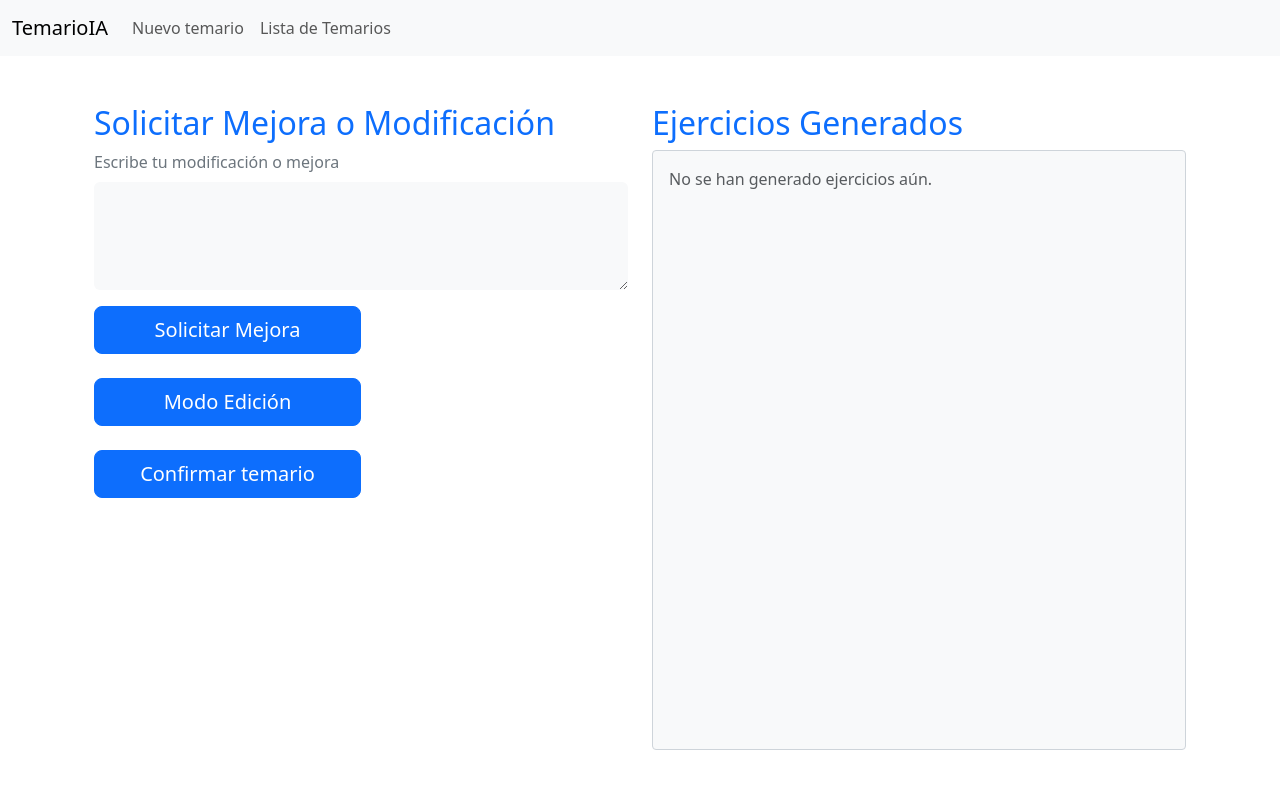
After one commit to Roscow/desafioKiss, a Django app: page /mostrar_temario in a window 1280 px wide. The commit adds this page. Run offline with Django 5.2, Linux system fonts and the light colour scheme; some libraries are stand-ins or nearby versions.

Commit message:
segunda version

```diff
--- a/temarioApp/templates/temarioApp/base.html
+++ b/temarioApp/templates/temarioApp/base.html
@@ -6,6 +6,8 @@
     <title>{% block title %}Mi Aplicación{% endblock %}</title>
     <!-- Bootstrap CSS -->
     <link href="https://cdn.jsdelivr.net/npm/bootstrap@5.3.0/dist/css/bootstrap.min.css" rel="stylesheet">
+    <script src="https://cdn.jsdelivr.net/npm/showdown/dist/showdown.min.js"></script>
+
 </head>
 <body>
 
@@ -19,10 +21,10 @@
             <div class="collapse navbar-collapse" id="navbarNav">
                 <ul class="navbar-nav">
                     <li class="nav-item">
-                        <a class="nav-link" href="{% url 'crear_curso' %}">Crear temario</a>
+                        <a class="nav-link" href="{% url 'crear_temario' %}">Nuevo temario</a>
                     </li>
                     <li class="nav-item">
-                        <a class="nav-link" href="#">Cursos</a>
+                        <a class="nav-link" href="#">Lista de Temarios</a>
                     </li>
                 </ul>
             </div>
--- a/temarioApp/templates/temarioApp/crear_curso.html
+++ b/temarioApp/templates/temarioApp/crear_temario.html
@@ -8,7 +8,7 @@
         <!-- Columna del Formulario -->
         <div class="col-md-6">
             <h2 class="mt-4 text-primary">Generar Curso</h2>
-            <form method="post" action="{% url 'mostrar_curso' %}">
+            <form method="post" action="{% url 'mostrar_temario' %}">
                 {% csrf_token %}
 
                 <!-- Título del curso -->
--- /dev/null
+++ b/temarioApp/templates/temarioApp/mostrar_temario.html
@@ -0,0 +1,83 @@
+{% extends 'temarioApp/base.html' %}
+
+{% block title %}Mostrar Ejercicios{% endblock %}
+
+{% block content %}
+<div class="container">
+    <div class="row">
+        <div class="col-md-6">
+            <h2 class="mt-4 text-primary">Solicitar Mejora o Modificación</h2>
+            <form method="post" action="{% url 'generar_ejercicios' %}">
+                {% csrf_token %}
+                <div class="mb-3">
+                    <label for="mejora" class="form-label text-secondary">Escribe tu modificación o mejora</label>
+                    <textarea class="form-control border-0 bg-light" id="mejora" name="mejora" rows="4" required></textarea>
+                </div>
+                <button type="submit" class="btn btn-primary btn-lg w-50">Solicitar Mejora</button>
+            </form>
+            <br>
+            <button type="button" id="toggle-mode-btn" class="btn btn-primary btn-lg w-50" onclick="toggleModo()">Modo Edición</button>
+            <br><br>
+            <form id="confirmar-form" method="post" action="{% url 'generar_ejercicios' %}">
+                {% csrf_token %}
+                <!-- Pasar días y horario como campos hidden -->
+                <input type="hidden" name="dias" value="{{ request.POST.dias }}">
+                <input type="hidden" name="horario" value="{{ request.POST.horario }}">
+                <input type="hidden" id="contenido-editado" name="contenido_editado" value="{{ temario }}">
+                <button type="submit" class="btn btn-primary btn-lg w-50">Confirmar temario</button>
+            </form>
+        </div>
+        <div class="col-md-6">
+            <h2 class="mt-4 text-primary">Ejercicios Generados</h2>
+            <div id="temario-generado" class="bg-light p-3" style="height: 600px; overflow-y: scroll; border: 1px solid #ced4da; border-radius: .25rem;">
+                {% if temario_html %}
+                    <div id="contenido-temario">{{ temario_html|safe }}</div>
+                {% elif error %}
+                    <p style="color: red;">{{ error }}</p>
+                {% else %}
+                    <p class="text-muted">No se han generado ejercicios aún.</p>
+                {% endif %}
+            </div>
+        </div>
+    </div>
+</div>
+<br>
+
+<script src="https://cdn.jsdelivr.net/npm/showdown/dist/showdown.min.js"></script>
+
+<script>
+    var modoEdicion = false;
+    var converter = new showdown.Converter();
+
+    function toggleModo() {
+        var contenidoTemario = document.getElementById('contenido-temario');
+        var toggleButton = document.getElementById('toggle-mode-btn');
+
+        if (!modoEdicion) {
+            var textarea = document.createElement('textarea');
+            textarea.className = 'form-control border-0 bg-light';
+            textarea.style.height = '550px';
+            textarea.value = contenidoTemario.innerText;
+            contenidoTemario.parentNode.replaceChild(textarea, contenidoTemario);
+            textarea.id = 'contenido-temario';
+            toggleButton.innerText = "Modo Vista";
+        } else {
+            var markdownText = document.getElementById('contenido-temario').value;
+            var htmlContent = converter.makeHtml(markdownText);
+            var div = document.createElement('div');
+            div.className = 'bg-light p-3';
+            div.style.height = '550px';
+            div.id = 'contenido-temario';
+            div.innerHTML = htmlContent;
+            document.getElementById('contenido-temario').parentNode.replaceChild(div, document.getElementById('contenido-temario'));
+            toggleButton.innerText = "Modo Edición";
+
+            // Actualizar el campo hidden con el contenido editado
+            document.getElementById('contenido-editado').value = markdownText;
+        }
+
+        modoEdicion = !modoEdicion;
+    }
+</script>
+
+{% endblock %}
--- a/temarioApp/urls.py
+++ b/temarioApp/urls.py
@@ -3,6 +3,9 @@ from . import views
 
 urlpatterns = [
     path('', views.index, name='index'),
-    path('crear_curso', views.crear_curso, name='crear_curso'),
-    path('mostrar_curso/', views.mostrar_curso, name='mostrar_curso'),
+    path('crear_temario', views.crear_temario, name='crear_temario'),
+    path('mostrar_temario', views.mostrar_temario, name='mostrar_temario'),
+    path('generar_ejercicios', views.generar_ejercicios, name='generar_ejercicios'),
+    path('crear_cronograma', views.crear_cronograma, name='crear_cronograma'),
+
 ]
--- a/temarioApp/views.py
+++ b/temarioApp/views.py
@@ -7,18 +7,50 @@ import requests
 import markdown
 from dotenv import load_dotenv
 load_dotenv()
+import re
+import json
 
+def extraer_json(respuesta_api):
+    """
+    Esta función toma la respuesta de la API de ChatGPT, busca el primer objeto JSON en el texto,
+    y lo devuelve como un diccionario de Python.
+    """
+    # Usar una expresión regular para encontrar el primer objeto JSON en el texto
+    match = re.search(r'\{.*\}', respuesta_api, re.DOTALL)
+
+    if match:
+        # Intentar convertir el JSON extraído en un diccionario de Python
+        json_data = match.group(0)
+        try:
+            return json.loads(json_data)
+        except json.JSONDecodeError:
+            return None
+    return None
+
+def extraer_html(respuesta_api):
+    """
+    Esta función toma la respuesta de la API de ChatGPT y extrae solo el contenido HTML,
+    eliminando cualquier texto adicional al inicio o al final.
+    """
+    # Usar una expresión regular para encontrar el bloque de código HTML válido
+    match = re.search(r'<.*?>.*<\/.*?>', respuesta_api, re.DOTALL)
+
+    if match:
+        # Devuelve solo la parte del HTML
+        return match.group(0)
+    else:
+        # Si no encuentra HTML, devuelve la respuesta completa o un mensaje de error
+        return "No se encontró HTML válido en la respuesta."
 
 def index(request):
-    contexto = {'mensaje': 'Hola desde Django!'}
-    return render(request, 'temarioApp/base.html', contexto)
+    return render(request, 'temarioApp/base.html')
 
-def crear_curso(request):
+def crear_temario(request):
     if request.method == "POST":
         pass
-    return render(request, 'temarioApp/crear_curso.html')
+    return render(request, 'temarioApp/crear_temario.html')
 
-def mostrar_curso(request):
+def mostrar_temario(request):
     clave_api =  os.getenv("GPT_API_KEY")
 
     if request.method == 'POST':
@@ -33,7 +65,7 @@ def mostrar_curso(request):
                 return render(request, 'temarioApp/mostrar_curso.html', {'error': 'No hay temario disponible. Genera un curso primero.'})
 
             # Crear un prompt combinando el temario actual con la mejora solicitada
-            prompt = f"{temario_actual}\n\nRealiza la siguiente mejora o modificación: {mejora}"
+            prompt = f"Edita este temario ... {temario_actual} ... \n\n devuelvelo completo intenta mantener la base y solo realizar la siguiente mejora o modificación: {mejora}"
 
             # Enviar el prompt a la API
             url = "https://api.openai.com/v1/chat/completions"
@@ -62,10 +94,10 @@ def mostrar_curso(request):
                     'temario': temario_generado,
                     'temario_html': temario_html
                 }
-                return render(request, 'temarioApp/mostrar_curso.html', context)
+                return render(request, 'temarioApp/mostrar_temario.html', context)
             else:
                 context = {'error': f"Error en la solicitud: {response.status_code} - {response.text}"}
-                return render(request, 'temarioApp/mostrar_curso.html', context)
+                return render(request, 'temarioApp/mostrar_temario.html', context)
 
         else:
             # Capturar datos del formulario de generación de curso
@@ -82,7 +114,7 @@ def mostrar_curso(request):
 
             # Crear el primer mensaje y contexto para la API
             #parrafo = f"Genera un temario con temas, subtemas, y duración de cada uno, distribución de los temas por día, horario y actividades prácticas. Para un curso titulado '{titulo}', que se llevará a cabo durante {dias} días, en el horario {horario}, para {participantes} participantes. El objetivo es {objetivo}, el curso es de nivel {nivel} y modalidad {modalidad}. La descripción es {descripcion}. Los materiales necesarios son {materiales}."
-            parrafo = f"Genera un temario con temas y subtemas del siguiente topico: {titulo} , con la siguiente descripcion: {descripcion} y el siguiente objetivo {objetivo} , agrega una pequeña definicion de cada tema y subtema"
+            parrafo = f"Genera un temario con temas y subtemas del siguiente topico: {titulo} , con la siguiente descripcion: {descripcion} y el siguiente objetivo {objetivo} , agrega una pequeña definicion de cada tema y subtema, no es necesario agregar actividades ni ejercicios ya que eso se realizara mas adelante"
             contexto = "Eres un asistente que ayuda a generar temario de cursos. Genera un markdown."
 
             # Inicializar el historial de conversación con el contexto y el primer mensaje del usuario
@@ -114,10 +146,10 @@ def mostrar_curso(request):
                     'temario': temario_generado,
                     'temario_html': temario_html
                 }
-                return render(request, 'temarioApp/mostrar_curso.html', context)
+                return render(request, 'temarioApp/mostrar_temario.html', context)
             else:
                 context = {'error': f"Error en la solicitud: {response.status_code} - {response.text}"}
-                return render(request, 'temarioApp/mostrar_curso.html', context)
+                return render(request, 'temarioApp/mostrar_temario.html', context)
 
     # Si es GET, mostrar la página en blanco o con el temario actual (si existe)
     temario = request.session.get('temario', '')
@@ -126,4 +158,88 @@ def mostrar_curso(request):
         'temario': temario,
         'temario_html': temario_html
     }
-    return render(request, 'temarioApp/mostrar_curso.html', context)
+    return render(request, 'temarioApp/mostrar_temario.html', context)
+
+def generar_ejercicios(request):
+    # Obtener el temario enviado desde el formulario
+    temario_actual = request.POST.get('contenido_editado', '')
+
+    if not temario_actual:
+        return render(request, 'temarioApp/mostrar_temario.html', {'error': 'No hay temario disponible para generar ejercicios.'})
+
+    clave_api = os.getenv("GPT_API_KEY")
+    prompt = f"Edita este temario:\n{temario_actual}\n\nDevuélvelo completo, mantén la base y agrega ejercicios prácticos detallados para cada tema."
+
+    # Enviar el prompt a la API
+    url = "https://api.openai.com/v1/chat/completions"
+
+    headers = {
+        "Content-Type": "application/json",
+        "Authorization": f"Bearer {clave_api}",
+    }
+    data = {
+        "model": "gpt-4",
+        "messages": [
+            {"role": "system", "content": "Eres un asistente que ayuda a generar ejercicios prácticos para un curso."},
+            {"role": "user", "content": prompt}
+        ],
+    }
+    response = requests.post(url, json=data, headers=headers)
+
+    if response.status_code == 200:
+        temario_generado = response.json()["choices"][0]["message"]["content"]
+
+        # Actualizar el temario en la sesión
+        request.session['temario'] = temario_generado
+        temario_html = markdown.markdown(temario_generado)
+        context = {
+            'temario': temario_generado,
+            'temario_html': temario_html
+        }
+        return render(request, 'temarioApp/mostrar_ejercicios.html', context)
+    else:
+        context = {'error': f"Error en la solicitud: {response.status_code} - {response.text}"}
+        return render(request, 'temarioApp/mostrar_temario.html', context)
+
+def crear_cronograma(request):
+    dias = request.POST.get('dias')
+    horario = request.POST.get('horario')
+    temario_actual = request.POST.get('contenido_editado', '')
+
+    if not temario_actual or not dias or not horario:
+        return render(request, 'temarioApp/mostrar_ejercicios.html', {'error': 'Faltan datos para generar el cronograma.'})
+
+    clave_api = os.getenv("GPT_API_KEY")
+    prompt = f"Con base en el siguiente temario:\n{temario_actual}\n\nGenera un cronograma detallado considerando los días de impartición: {dias} y el horario: {horario}. Distribuye los temas y los ejercicios prácticos de manera equilibrada, indica el tiempo de la revision del contenido del tema y del ejercicio practico, no me devuelvas fechas, no es necesario y la dame  el cronograma en formato HTML listo para ser insertado en una página web con estilos que me permitan ver la programacion para cada dia organizada ."
+
+    # Enviar el prompt a la API
+    url = "https://api.openai.com/v1/chat/completions"
+
+    headers = {
+        "Content-Type": "application/json",
+        "Authorization": f"Bearer {clave_api}",
+    }
+    data = {
+        "model": "gpt-4",
+        "messages": [
+            {"role": "system", "content": "Eres un asistente que ayuda a crear cronogramas para cursos."},
+            {"role": "user", "content": prompt}
+        ],
+    }
+    response = requests.post(url, json=data, headers=headers)
+
+    if response.status_code == 200:
+        cronograma_html = response.json()["choices"][0]["message"]["content"]
+        print(f"Cronograma en HTML: {cronograma_html}")
+        cronograma_html = extraer_html(cronograma_html)
+        temario_html = markdown.markdown(temario_actual)
+
+        context = {
+            'cronograma_html': cronograma_html,
+            'temario_html': temario_html  # Asegúrate de que esta variable contiene el HTML del temario
+
+        }
+        return render(request, 'temarioApp/mostrar_cronograma.html', context)
+    else:
+        context = {'error': f"Error en la solicitud: {response.status_code} - {response.text}"}
+        return render(request, 'temarioApp/mostrar_cronograma.html', context)
```
Also changed, not shown: temarioApp/templates/temarioApp/mostrar_cronograma.html (added, +97 -0 lines), temarioApp/templates/temarioApp/mostrar_curso.html (deleted, +0 -34 lines), temarioApp/templates/temarioApp/mostrar_ejercicios.html (added, +89 -0 lines), db.sqlite3.
